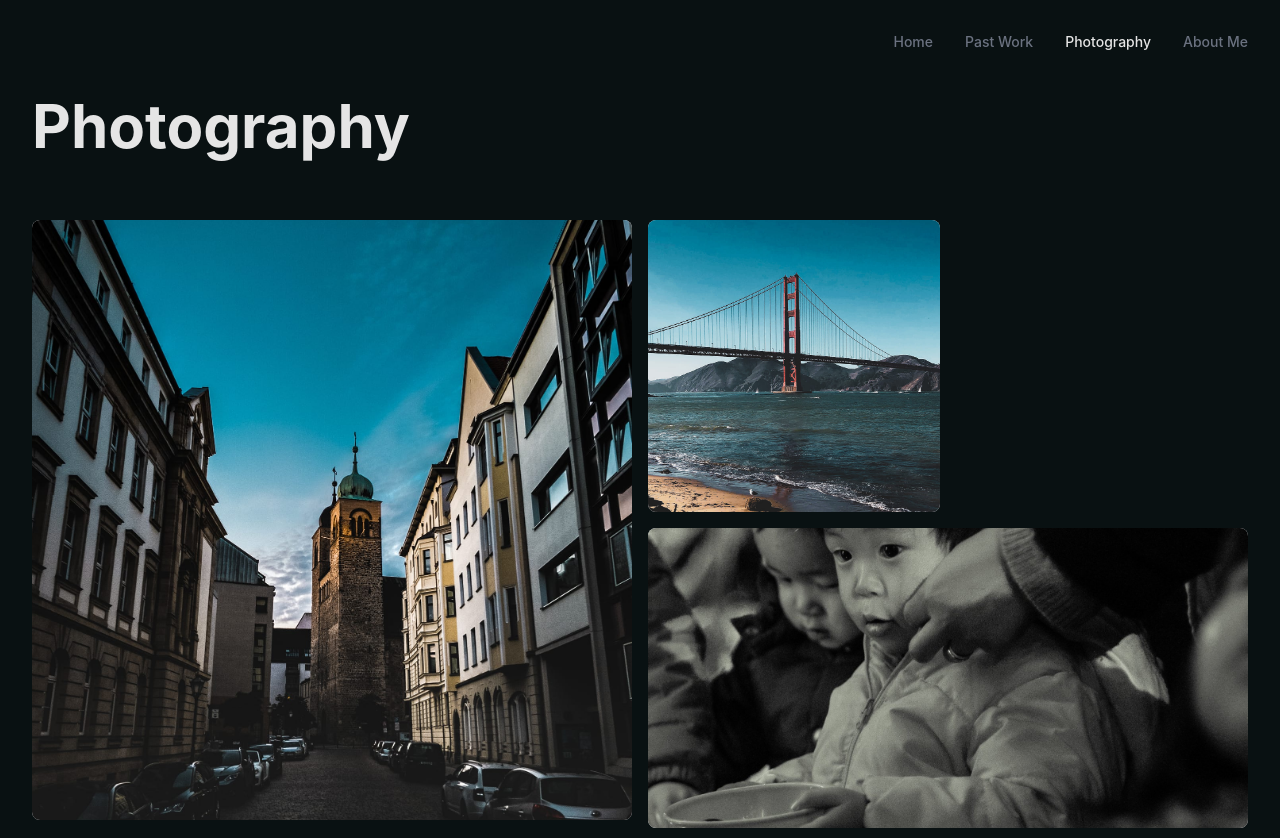
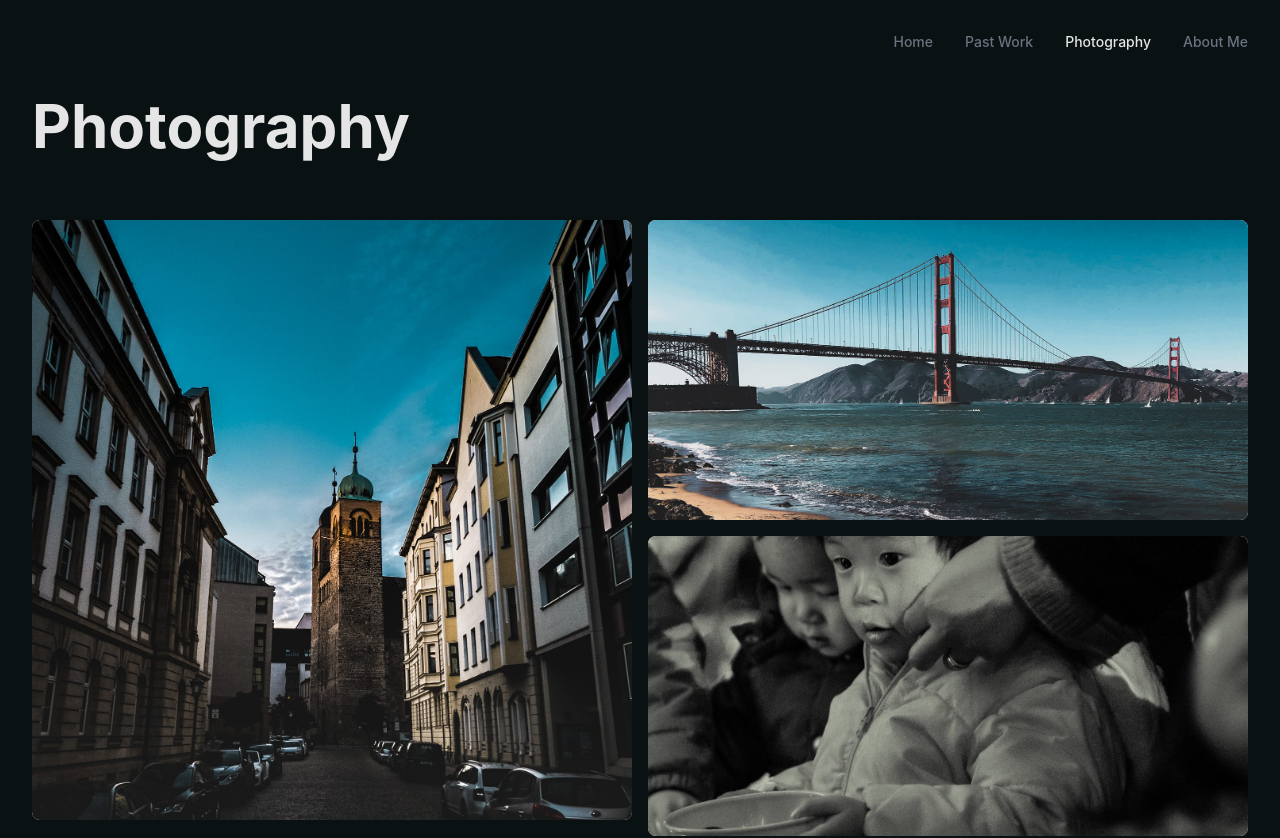
Before and after one commit to Jintoki/Portfolio2026, a Next.js app: page /photography in a window 1280 px wide. Shown: the top 838 px of the page. Built offline with nearby package versions, Linux system fonts and the light colour scheme.

Commit message:
Extend Golden Gate Bridge and Golden temple images to 2 squares

```diff
--- a/app/photography/page.tsx
+++ b/app/photography/page.tsx
@@ -61,8 +61,8 @@ export default function Photography() {
           }
           // Golden Gate Bridge
           else if (img.id === 2) {
-            colSpan = ''
-            aspectRatio = '1'
+            colSpan = 'md:col-span-2'
+            aspectRatio = '2/1'
           }
           // Children at event - span 2 columns (grouped)
           else if (img.id === 3) {
@@ -106,8 +106,8 @@ export default function Photography() {
           }
           // Golden temple
           else if (img.id === 11) {
-            colSpan = ''
-            aspectRatio = '1'
+            colSpan = 'md:col-span-2'
+            aspectRatio = '2/1'
           }
           // Japanese macaque
           else if (img.id === 12) {
```
